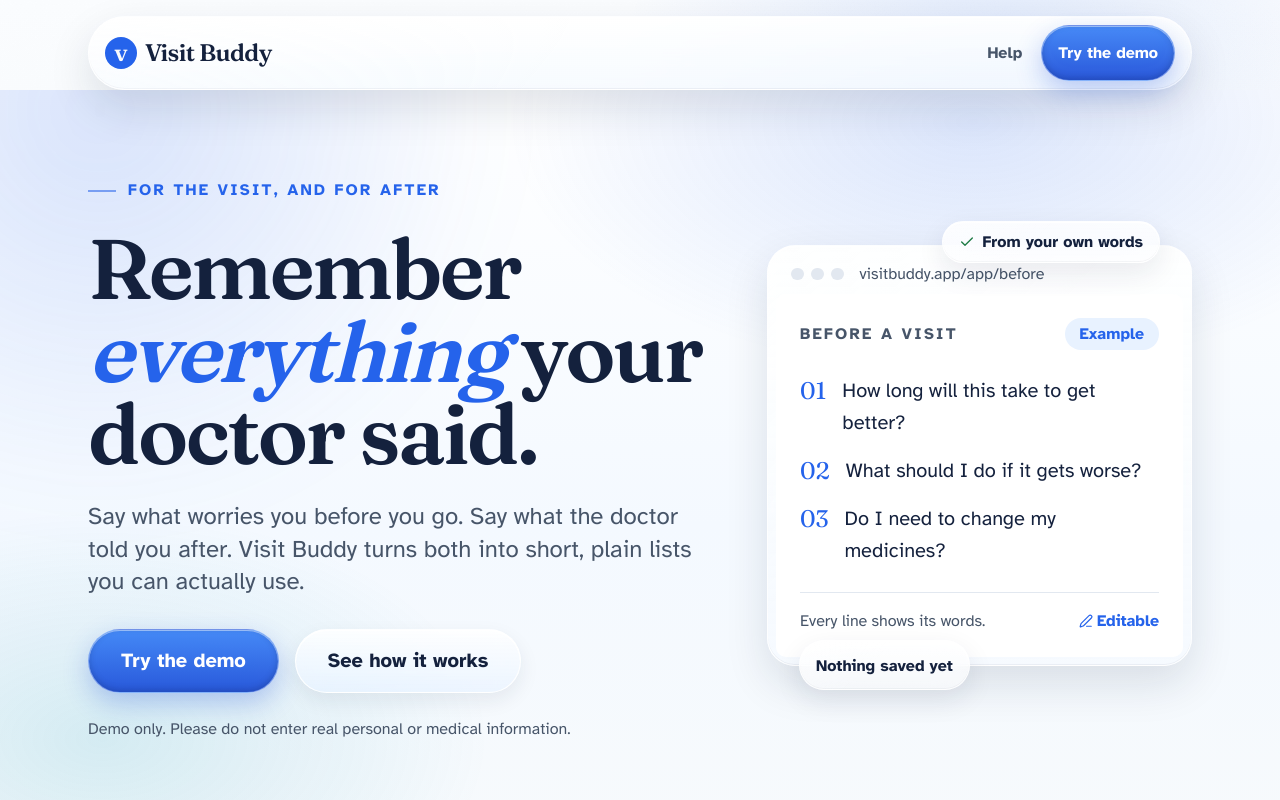
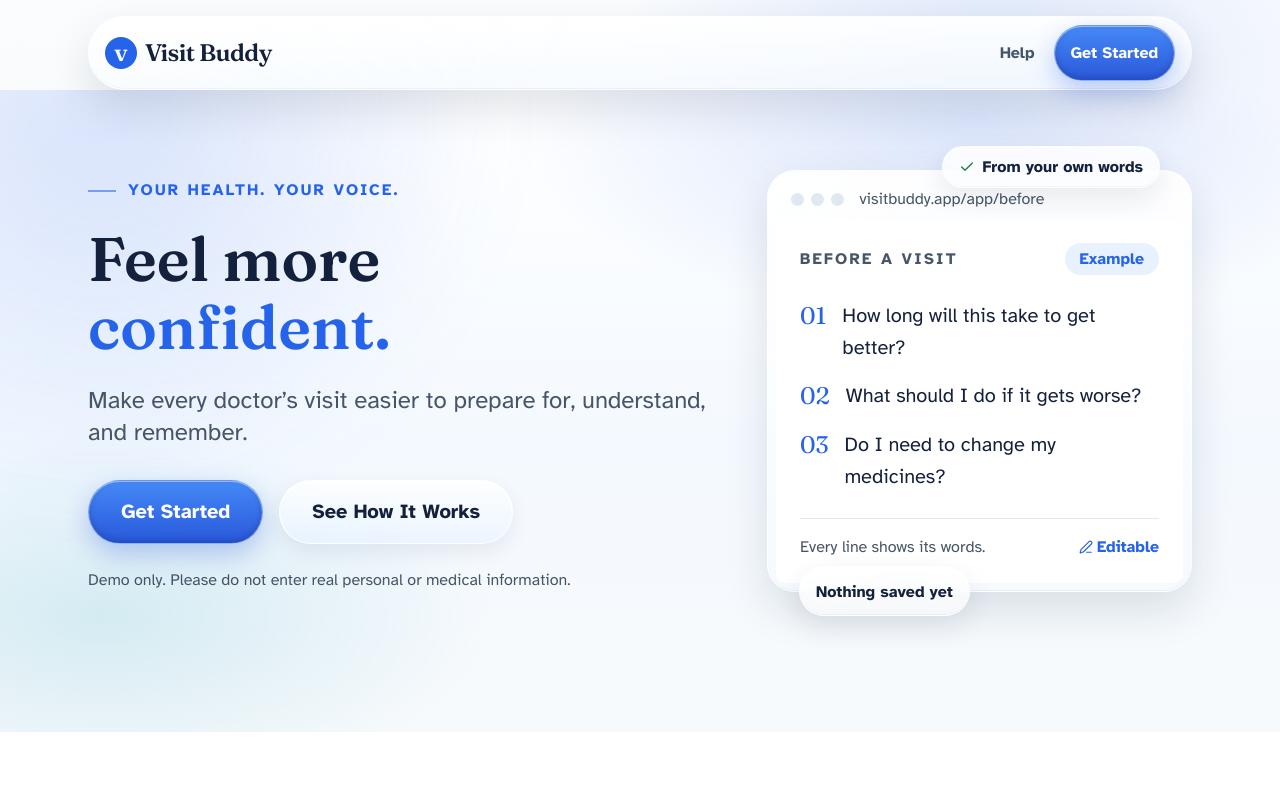
Before and after one commit to davebest07/visit-buddy, a React (Vite) app in the folder client/: page / in a window 1280 px wide. Shown: the top 800 px of the page. Built offline with nearby package versions, Linux system fonts and the light colour scheme.

Commit message:
Add the Aceternity Flip Words component to the landing hero

```diff
--- a/client/package.json
+++ b/client/package.json
@@ -9,11 +9,13 @@
     "preview": "vite preview"
   },
   "dependencies": {
+    "clsx": "^2.1.1",
     "lucide-react": "^1.61.0",
     "motion": "^14.6.0",
     "react": "^19.3.1",
     "react-dom": "^19.3.1",
-    "react-router-dom": "^7.18.4"
+    "react-router-dom": "^7.18.4",
+    "tailwind-merge": "^3.7.0"
   },
   "devDependencies": {
     "@vitejs/plugin-react": "^6.1.2",
--- a/client/src/components/TopNav.jsx
+++ b/client/src/components/TopNav.jsx
@@ -31,7 +31,7 @@ export default function TopNav() {
 
             {inApp ? null : (
               <Button as={Link} to="/app" size="sm" variant="glass" className="hidden sm:inline-flex">
-                Try the demo
+                Get Started
               </Button>
             )}
           </nav>
--- /dev/null
+++ b/client/src/components/ui/FlipWords.jsx
@@ -0,0 +1,108 @@
+'use client'
+
+import { useCallback, useEffect, useMemo, useRef, useState } from 'react'
+import { AnimatePresence, motion, useReducedMotion } from 'motion/react'
+import { cn } from '../../lib/utils'
+
+/**
+ * Aceternity UI — Flip Words.
+ *
+ * Source: https://ui.aceternity.com/registry/flip-words-demo.json
+ * Adapted to this project's JSX setup, with four fixes:
+ *   1. the timeout is cleared on unmount and between words (no timer leak)
+ *   2. an empty `words` array falls back instead of crashing
+ *   3. prefers-reduced-motion renders one static word and stops cycling
+ *   4. the animated text is aria-hidden, so screen readers never re-announce
+ *      every word; callers provide a stable label.
+ */
+export function FlipWords({ words = [], duration = 3000, className }) {
+  const list = useMemo(() => (words.length > 0 ? words : ['prepared']), [words])
+  const reduce = useReducedMotion()
+
+  const [currentWord, setCurrentWord] = useState(list[0])
+  const [isAnimating, setIsAnimating] = useState(false)
+  const timerRef = useRef(null)
+
+  // If the caller swaps the word list, snap back to a word that exists.
+  useEffect(() => {
+    if (!list.includes(currentWord)) setCurrentWord(list[0])
+  }, [list, currentWord])
+
+  const startAnimation = useCallback(() => {
+    const index = list.indexOf(currentWord)
+    const next = list[(index + 1) % list.length]
+    setCurrentWord(next)
+    setIsAnimating(true)
+  }, [currentWord, list])
+
+  useEffect(() => {
+    if (reduce || isAnimating) return undefined
+
+    timerRef.current = setTimeout(startAnimation, duration)
+    return () => clearTimeout(timerRef.current)
+  }, [isAnimating, duration, startAnimation, reduce])
+
+  if (reduce) {
+    return (
+      <span aria-hidden="true" className={cn('inline-block text-left text-primary', className)}>
+        {list[0]}
+      </span>
+    )
+  }
+
+  return (
+    <AnimatePresence
+      onExitComplete={() => {
+        setIsAnimating(false)
+      }}
+    >
+      <motion.span
+        aria-hidden="true"
+        initial={{ opacity: 0, y: 10 }}
+        animate={{ opacity: 1, y: 0 }}
+        transition={{ type: 'spring', stiffness: 100, damping: 10 }}
+        exit={{
+          opacity: 0,
+          y: -40,
+          x: 40,
+          filter: 'blur(8px)',
+          scale: 2,
+          position: 'absolute',
+        }}
+        className={cn(
+          'relative z-10 inline-block text-left text-primary',
+          className,
+        )}
+        key={currentWord}
+      >
+        {currentWord.split(' ').map((word, wordIndex, parts) => (
+          <motion.span
+            key={`${word}-${wordIndex}`}
+            initial={{ opacity: 0, y: 10, filter: 'blur(8px)' }}
+            animate={{ opacity: 1, y: 0, filter: 'blur(0px)' }}
+            transition={{ delay: wordIndex * 0.3, duration: 0.3 }}
+            className="inline-block whitespace-nowrap"
+          >
+            {word.split('').map((letter, letterIndex) => (
+              <motion.span
+                key={`${letter}-${letterIndex}`}
+                initial={{ opacity: 0, y: 10, filter: 'blur(8px)' }}
+                animate={{ opacity: 1, y: 0, filter: 'blur(0px)' }}
+                transition={{
+                  delay: wordIndex * 0.3 + letterIndex * 0.05,
+                  duration: 0.2,
+                }}
+                className="inline-block"
+              >
+                {letter}
+              </motion.span>
+            ))}
+            {wordIndex < parts.length - 1 ? (
+              <span className="inline-block">&nbsp;</span>
+            ) : null}
+          </motion.span>
+        ))}
+      </motion.span>
+    </AnimatePresence>
+  )
+}
--- /dev/null
+++ b/client/src/lib/utils.js
@@ -0,0 +1,8 @@
+import { clsx } from 'clsx'
+import { twMerge } from 'tailwind-merge'
+
+// shadcn's helper: merge conditional classes, with Tailwind conflicts resolved
+// in favour of the last one.
+export function cn(...inputs) {
+  return twMerge(clsx(inputs))
+}
--- a/client/src/pages/Landing.jsx
+++ b/client/src/pages/Landing.jsx
@@ -5,6 +5,9 @@ import { Check, PenLine } from 'lucide-react'
 import Button from '../components/Button.jsx'
 import Card from '../components/Card.jsx'
 import Reveal from '../components/Reveal.jsx'
+import { FlipWords } from '../components/ui/FlipWords.jsx'
+
+const WORDS = ['prepared.', 'confident.', 'informed.', 'supported.']
 
 const EXAMPLE_QUESTIONS = [
   'How long will this take to get better?',
@@ -124,23 +127,33 @@ export default function Landing() {
             transition={{ duration: 0.8, ease: [0.22, 1, 0.36, 1] }}
             className="lg:col-span-7"
           >
-            <p className="vb-eyebrow text-primary">For the visit, and for after</p>
+            <p className="vb-eyebrow text-primary">Your health. Your voice.</p>
 
-            <h1 className="mt-6 font-display text-mega font-semibold text-navy">
-              Remember <em className="italic text-primary">everything</em> your doctor said.
+            <h1 className="mt-6 font-display text-[clamp(2.2rem,4.8vw,4.2rem)] font-semibold leading-[1.04] text-navy">
+              <span className="sr-only">
+                Feel more prepared, confident, informed, and supported.
+              </span>
+
+              <span aria-hidden="true" className="block">
+                <span className="block">Feel more</span>
+                <span className="mt-1 flex items-baseline">
+                  <span className="inline-flex min-w-[10ch]">
+                    <FlipWords words={WORDS} duration={3200} className="px-0" />
+                  </span>
+                </span>
+              </span>
             </h1>
 
             <p className="mt-6 max-w-[44ch] text-subhead text-muted">
-              Say what worries you before you go. Say what the doctor told you after. Visit
-              Buddy turns both into short, plain lists you can actually use.
+              Make every doctor&rsquo;s visit easier to prepare for, understand, and remember.
             </p>
 
             <div className="mt-8 flex flex-wrap items-center gap-4">
-              <Button as={Link} to="/app" variant="glass" size="lg" magnetic>
-                Try the demo
+              <Button as={Link} to="/app" variant="glass" size="lg" magnetic className="w-full sm:w-auto">
+                Get Started
               </Button>
-              <Button as="a" href="#how" variant="secondary" size="lg">
-                See how it works
+              <Button as="a" href="#how" variant="secondary" size="lg" className="w-full sm:w-auto">
+                See How It Works
               </Button>
             </div>
 
```
Also changed, not shown: 1 other file (tests, documents, lock files or other folders).
